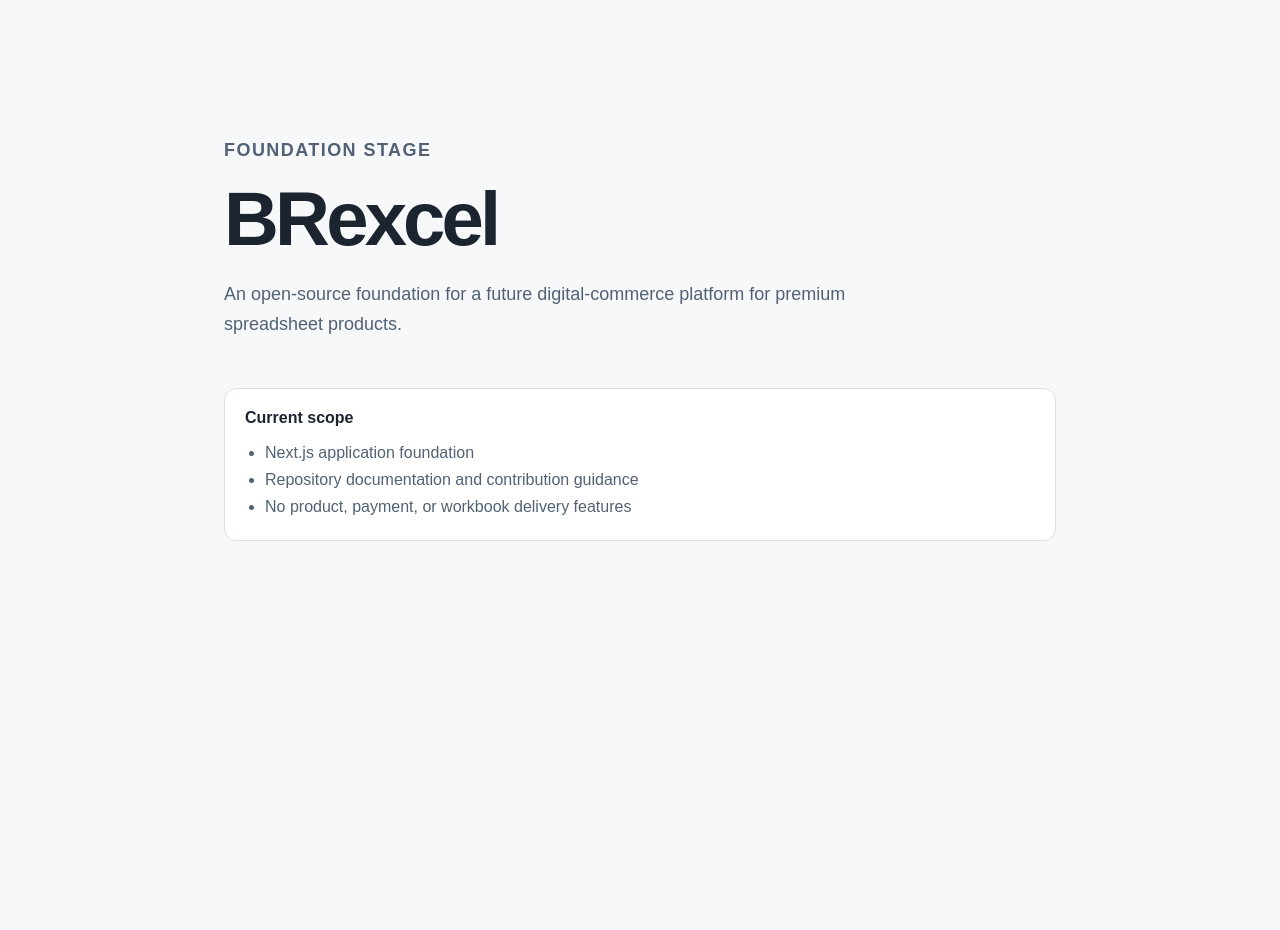
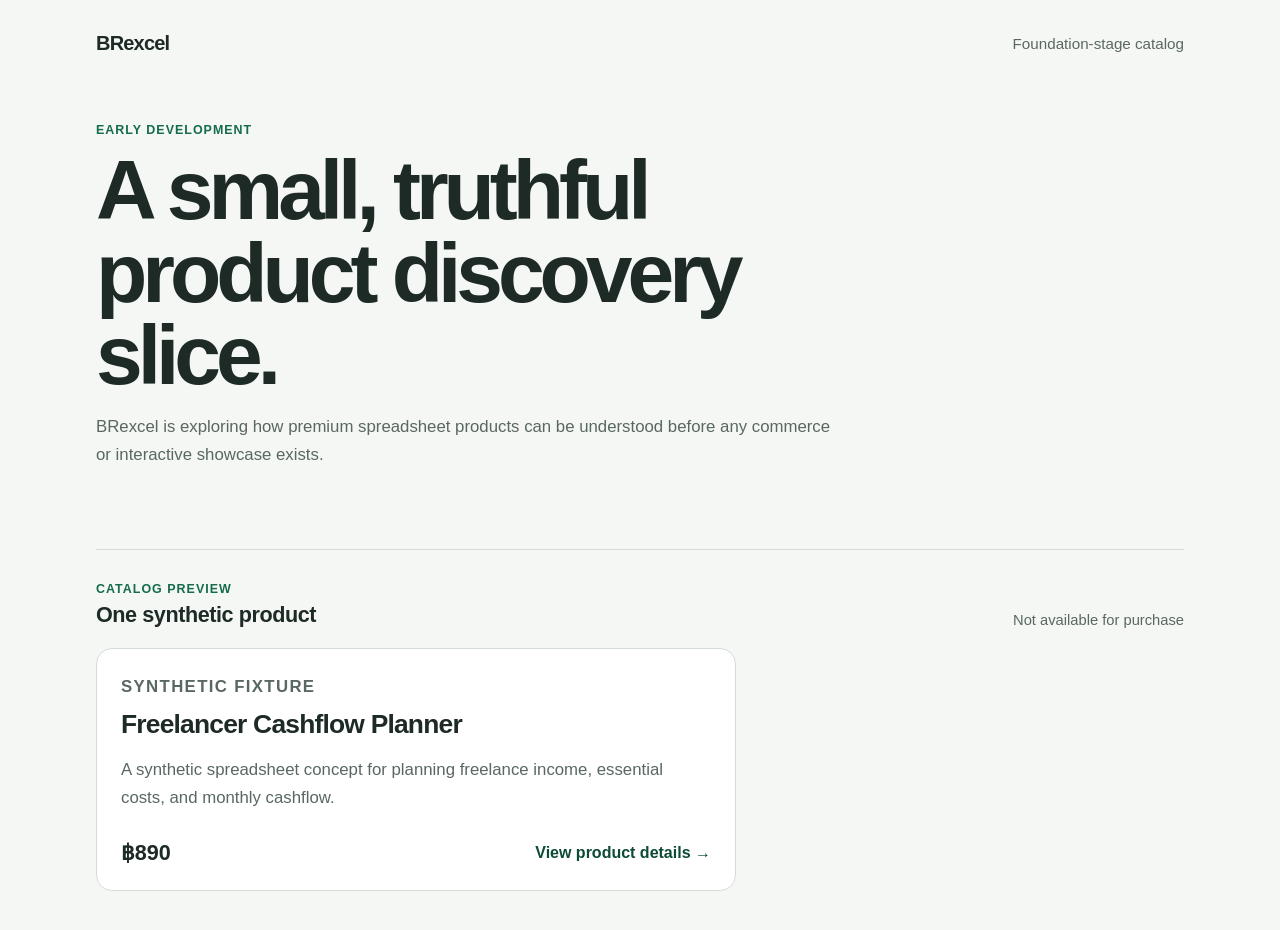
Before and after one commit to MerpMB/BRexcel, a Next.js app: page / in a window 1280 px wide. Shown: the top 930 px of the page. Before the commit the page ends 800 px from the top, so only its background shows below. Built offline with nearby package versions, Linux system fonts and the light colour scheme.

Commit message:
feat: add synthetic product discovery slice

```diff
--- a/app/globals.css
+++ b/app/globals.css
@@ -1,85 +1,37 @@
-:root {
-  --background: #f7f8fa;
-  --foreground: #1c2430;
-  --muted: #526174;
-  --border: #d9dee7;
-  --accent: #13795b;
-}
-
-html {
-  height: 100%;
-}
-
-html,
-body {
-  max-width: 100vw;
-  overflow-x: hidden;
-}
-
-body {
-  min-height: 100%;
-  color: var(--foreground);
-  background: var(--background);
-  font-family: Arial, Helvetica, sans-serif;
-  -webkit-font-smoothing: antialiased;
-  -moz-osx-font-smoothing: grayscale;
-}
-
-* {
-  box-sizing: border-box;
-  padding: 0;
-  margin: 0;
-}
-
-a {
-  color: inherit;
-  text-decoration: none;
-}
-
-.foundation {
-  width: min(100% - 3rem, 52rem);
-  margin: 0 auto;
-  padding: 7rem 0;
-}
-
-.foundation__eyebrow {
-  color: var(--accent);
-  font-size: 0.875rem;
-  font-weight: 700;
-  letter-spacing: 0.08em;
-  text-transform: uppercase;
-}
-
-.foundation h1 {
-  max-width: 14ch;
-  margin-top: 1rem;
-  font-size: clamp(2.5rem, 7vw, 4.75rem);
-  letter-spacing: -0.05em;
-  line-height: 0.98;
-}
-
-.foundation p {
-  max-width: 42rem;
-  margin-top: 1.5rem;
-  color: var(--muted);
-  font-size: 1.125rem;
-  line-height: 1.65;
-}
-
-.foundation__status {
-  margin-top: 3rem;
-  padding: 1.25rem;
-  border: 1px solid var(--border);
-  border-radius: 0.75rem;
-  background: #fff;
-}
-
-.foundation__status h2 {
-  font-size: 1rem;
-}
-
-.foundation__status ul {
-  margin: 0.75rem 0 0 1.25rem;
-  color: var(--muted);
-  line-height: 1.7;
-}
+:root { --background: #f5f7f5; --surface: #fff; --foreground: #1d2a25; --muted: #596860; --border: #d5ddd8; --accent: #146c4c; --accent-dark: #0d4b34; }
+* { box-sizing: border-box; }
+html, body { min-height: 100%; }
+body { margin: 0; color: var(--foreground); background: var(--background); font-family: Arial, Helvetica, sans-serif; -webkit-font-smoothing: antialiased; }
+a { color: inherit; text-decoration: none; }
+a:focus-visible { outline: 3px solid #f2ad43; outline-offset: 4px; }
+.page-shell { width: min(100% - 2rem, 68rem); margin: 0 auto; padding: 1.25rem 0 4rem; }
+.site-header { display: flex; align-items: center; justify-content: space-between; gap: 1rem; padding-bottom: 3.5rem; color: var(--muted); font-size: .95rem; }
+.wordmark { color: var(--foreground); font-size: 1.25rem; font-weight: 800; letter-spacing: -.04em; }
+.back-link, .text-link { color: var(--accent-dark); font-weight: 700; }
+.eyebrow { margin: 0; color: var(--accent); font-size: .78rem; font-weight: 800; letter-spacing: .08em; text-transform: uppercase; }
+.hero { max-width: 46rem; padding-bottom: 4rem; }
+.hero h1, .product-detail h1 { max-width: 15ch; margin: .75rem 0 1rem; font-size: clamp(2.6rem, 7vw, 5.25rem); letter-spacing: -.06em; line-height: .98; }
+.hero > p:last-child, .product-card > p, .product-detail__summary, .detail-section p, .demo-placeholder p, .price-panel p, .disclosure p { color: var(--muted); font-size: 1.05rem; line-height: 1.65; }
+.catalog { border-top: 1px solid var(--border); padding-top: 2rem; }
+.section-heading { display: flex; align-items: end; justify-content: space-between; gap: 1rem; margin-bottom: 1.25rem; }
+.section-heading h2, .detail-section h2, .product-detail__grid h2, .demo-placeholder h2 { margin: .35rem 0 0; font-size: 1.35rem; letter-spacing: -.02em; }
+.fixture-note { margin: 0; color: var(--muted); font-size: .92rem; }
+.product-card { max-width: 40rem; padding: 1.5rem; border: 1px solid var(--border); border-radius: 1rem; background: var(--surface); }
+.product-card h3 { margin: .5rem 0; font-size: 1.65rem; letter-spacing: -.03em; }
+.product-card__footer { display: flex; align-items: center; justify-content: space-between; gap: 1rem; margin-top: 1.75rem; }
+.product-card__footer strong { font-size: 1.35rem; }
+.product-detail { max-width: 56rem; }
+.product-detail__summary { max-width: 43rem; font-size: 1.18rem; }
+.thai-summary { margin: .5rem 0 0; color: var(--muted); line-height: 1.65; }
+.disclosure, .demo-placeholder { margin-top: 2rem; padding: 1.25rem; border-left: 4px solid var(--accent); background: #eaf5ef; }
+.disclosure p { margin: .35rem 0 0; }
+.product-detail__grid { display: grid; grid-template-columns: minmax(0, 1.5fr) minmax(15rem, .8fr); gap: 2.5rem; margin-top: 3rem; }
+.detail-list { margin: 1rem 0 0; padding-left: 1.2rem; color: var(--muted); line-height: 1.65; }
+.detail-list li + li { margin-top: .65rem; }
+.price-panel { padding: 1.4rem; border: 1px solid var(--border); border-radius: .9rem; background: var(--surface); }
+.price { display: block; margin: .45rem 0 .75rem; font-size: 2.2rem; letter-spacing: -.05em; }
+.price-panel p { margin: .55rem 0 0; font-size: .95rem; }
+.detail-section { max-width: 45rem; margin-top: 3rem; }
+.demo-placeholder { border-left-color: #d99828; background: #fff6e4; }
+.demo-placeholder p { margin: .5rem 0 0; }
+@media (max-width: 600px) { .page-shell { width: min(100% - 1.5rem, 68rem); padding-top: 1rem; } .site-header { align-items: flex-start; padding-bottom: 2.75rem; } .site-header > p { margin: 0; text-align: right; } .section-heading, .product-card__footer { align-items: flex-start; flex-direction: column; } .product-detail__grid { grid-template-columns: 1fr; gap: 1.5rem; margin-top: 2.25rem; } }
--- a/app/page.tsx
+++ b/app/page.tsx
@@ -1,19 +1,26 @@
+import Link from "next/link";
+import { products } from "@/content/products";
+
 export default function Home() {
+  const product = products[0];
+
   return (
-    <main className="foundation">
-      <p className="foundation__eyebrow">Foundation stage</p>
-      <h1>BRexcel</h1>
-      <p>
-        An open-source foundation for a future digital-commerce platform for
-        premium spreadsheet products.
-      </p>
-      <section className="foundation__status" aria-labelledby="status-heading">
-        <h2 id="status-heading">Current scope</h2>
-        <ul>
-          <li>Next.js application foundation</li>
-          <li>Repository documentation and contribution guidance</li>
-          <li>No product, payment, or workbook delivery features</li>
-        </ul>
+    <main className="page-shell">
+      <header className="site-header">
+        <Link className="wordmark" href="/">BRexcel</Link>
+        <p>Foundation-stage catalog</p>
+      </header>
+      <section className="hero" aria-labelledby="page-title">
+        <p className="eyebrow">Early development</p>
+        <h1 id="page-title">A small, truthful product discovery slice.</h1>
+        <p>BRexcel is exploring how premium spreadsheet products can be understood before any commerce or interactive showcase exists.</p>
+      </section>
+      <section className="catalog" aria-labelledby="catalog-title">
+        <div className="section-heading"><div><p className="eyebrow">Catalog preview</p><h2 id="catalog-title">One synthetic product</h2></div><p className="fixture-note">Not available for purchase</p></div>
+        <article className="product-card">
+          <p className="eyebrow">Synthetic fixture</p><h3>{product.title}</h3><p>{product.summary}</p>
+          <div className="product-card__footer"><strong>{product.displayPrice}</strong><Link className="text-link" href={`/products/${product.slug}`}>View product details <span aria-hidden="true">→</span></Link></div>
+        </article>
       </section>
     </main>
   );
--- /dev/null
+++ b/content/products/freelancer-cashflow-planner.ts
@@ -0,0 +1,18 @@
+export const freelancerCashflowPlanner = {
+  productId: "prd_01J7K9Q2M4V6X8Z0A1B3C5D7E9",
+  slug: "freelancer-cashflow-planner",
+  title: "Freelancer Cashflow Planner",
+  summary: "A synthetic spreadsheet concept for planning freelance income, essential costs, and monthly cashflow.",
+  thaiSummary: "แนวคิดสเปรดชีตสังเคราะห์สำหรับวางแผนรายได้ ค่าใช้จ่าย และกระแสเงินสดรายเดือนของฟรีแลนซ์",
+  displayPrice: "฿890",
+  benefits: ["See a simple monthly view of expected income and essential outgoings.", "Spot months where planned spending may exceed expected freelance income.", "Use one place to prepare a basic cashflow conversation with yourself or an adviser."],
+  compatibility: ["Illustrative compatibility: Microsoft Excel for Microsoft 365 or Excel 2021 and later.", "This synthetic fixture has not been validated against a real workbook or any spreadsheet application."],
+  licenseSummary: "License terms are a placeholder for this synthetic fixture; they are not approved commercial terms.",
+  demoReference: "interactive-demo-not-yet-implemented",
+  publicationState: "synthetic-fixture",
+  saleAvailability: "not-available",
+  fixtureDisclosure: "Synthetic product fixture — not a real BRexcel commercial offering.",
+  demoDisclosure: "Interactive demo coming in a later development slice.",
+} as const;
+
+export type ProductFixture = typeof freelancerCashflowPlanner;
--- /dev/null
+++ b/content/products/index.ts
@@ -0,0 +1,7 @@
+import { freelancerCashflowPlanner } from "./freelancer-cashflow-planner";
+
+export const products = [freelancerCashflowPlanner] as const;
+
+export function getProductBySlug(slug: string) {
+  return products.find((product) => product.slug === slug);
+}
```
Also changed, not shown: app/products/[slug]/page.tsx (added, +26 -0 lines).
